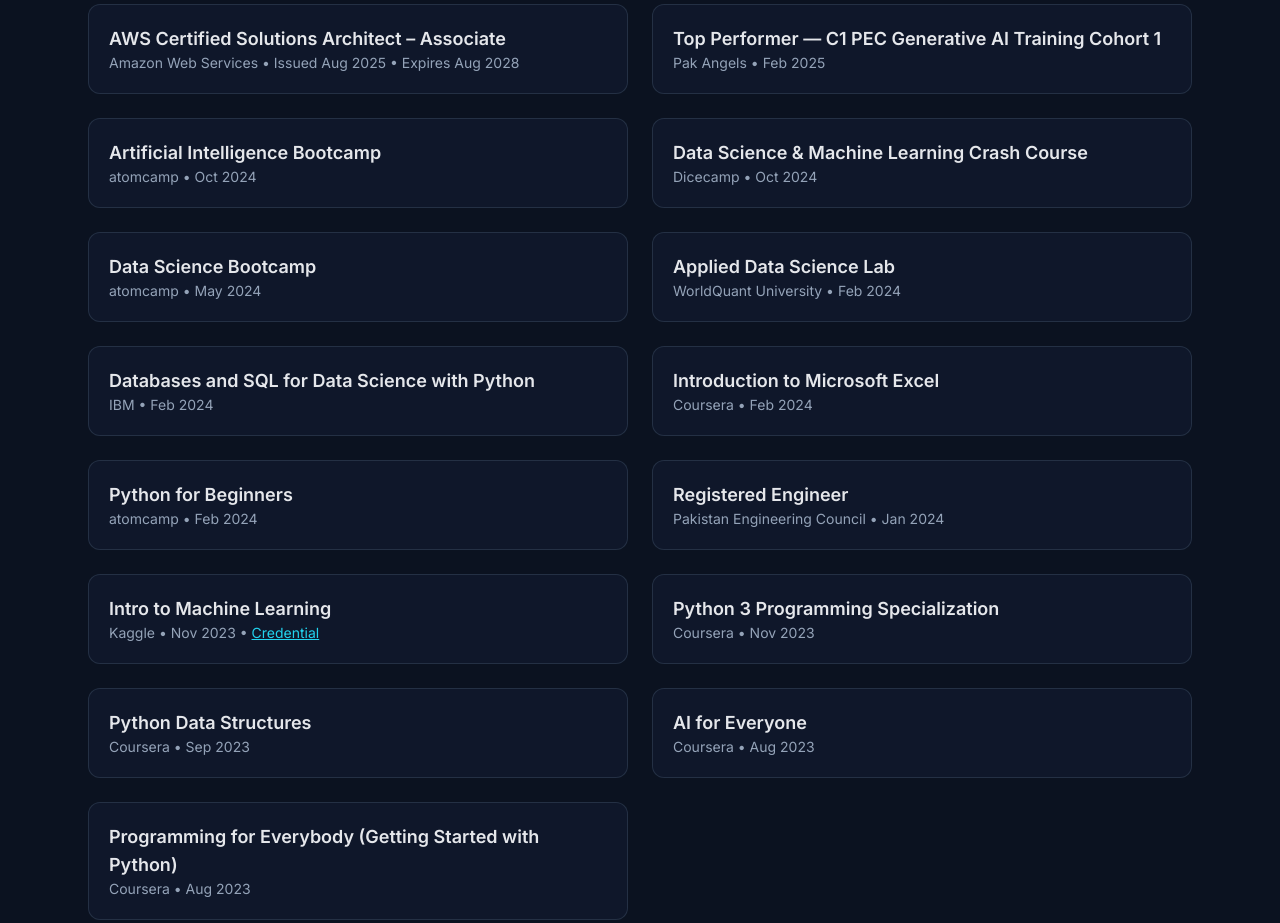
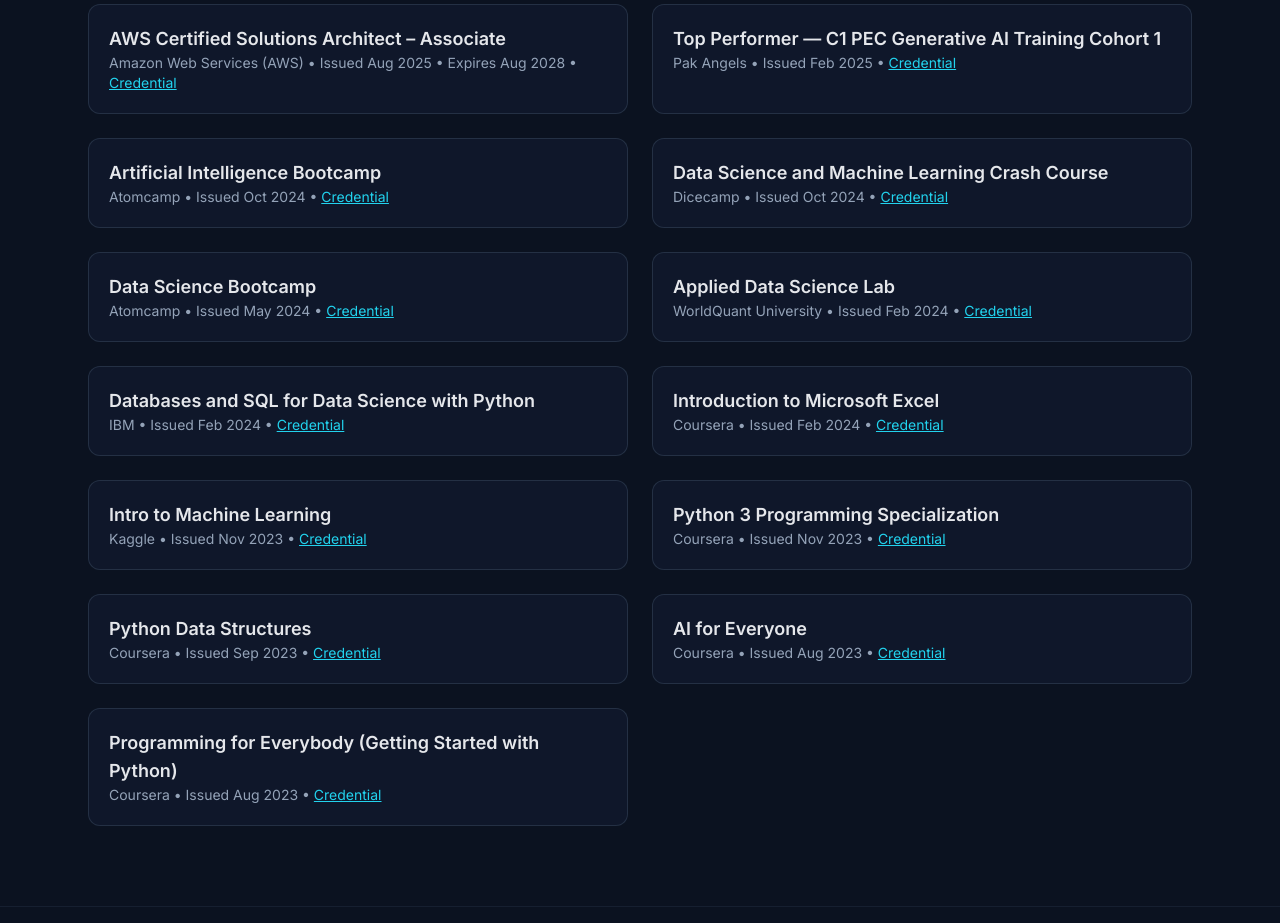
Before and after one commit to Akiffazal/my-portfolio-website, a plain HTML site: page index.html in a window 1280 px wide. Shown: the part 3649-4572 px from the top of the page. Drawn offline with nearby package versions, Linux system fonts and the light colour scheme; a small style sheet from the web is missing.

Commit message:
certification

```diff
--- a/index.html
+++ b/index.html
@@ -292,29 +292,111 @@
       </div>
     </section>
 
+
   <!-- Certifications Section -->
   <section id="certifications" class="py-12 sm:py-16 md:py-20 border-t border-slate-800/60">
     <div class="max-w-6xl mx-auto px-4 sm:px-6" data-aos="fade-up">
-          <h2 class="text-2xl sm:text-3xl font-semibold mb-6 sm:mb-8 flex items-center gap-3"><i class="fa-solid fa-certificate text-accent"></i> Certifications</h2>
+      <h2 class="text-2xl sm:text-3xl font-semibold mb-6 sm:mb-8 flex items-center gap-3">
+        <i class="fa-solid fa-certificate text-accent"></i> Certifications
+      </h2>
+
       <div class="grid md:grid-cols-2 gap-6">
-            <article class="border border-slate-700/60 bg-surface rounded-xl p-4 sm:p-5"><h3 class="text-base sm:text-lg font-semibold">AWS Certified Solutions Architect – Associate</h3><p class="text-muted text-sm">Amazon Web Services • Issued Aug 2025 • Expires Aug 2028</p></article>
-            <article class="border border-slate-700/60 bg-surface rounded-xl p-4 sm:p-5"><h3 class="text-base sm:text-lg font-semibold">Top Performer — C1 PEC Generative AI Training Cohort 1</h3><p class="text-muted text-sm">Pak Angels • Feb 2025</p></article>
-            <article class="border border-slate-700/60 bg-surface rounded-xl p-4 sm:p-5"><h3 class="text-base sm:text-lg font-semibold">Artificial Intelligence Bootcamp</h3><p class="text-muted text-sm">atomcamp • Oct 2024</p></article>
-            <article class="border border-slate-700/60 bg-surface rounded-xl p-4 sm:p-5"><h3 class="text-base sm:text-lg font-semibold">Data Science & Machine Learning Crash Course</h3><p class="text-muted text-sm">Dicecamp • Oct 2024</p></article>
-            <article class="border border-slate-700/60 bg-surface rounded-xl p-4 sm:p-5"><h3 class="text-base sm:text-lg font-semibold">Data Science Bootcamp</h3><p class="text-muted text-sm">atomcamp • May 2024</p></article>
-            <article class="border border-slate-700/60 bg-surface rounded-xl p-4 sm:p-5"><h3 class="text-base sm:text-lg font-semibold">Applied Data Science Lab</h3><p class="text-muted text-sm">WorldQuant University • Feb 2024</p></article>
-            <article class="border border-slate-700/60 bg-surface rounded-xl p-4 sm:p-5"><h3 class="text-base sm:text-lg font-semibold">Databases and SQL for Data Science with Python</h3><p class="text-muted text-sm">IBM • Feb 2024</p></article>
-            <article class="border border-slate-700/60 bg-surface rounded-xl p-4 sm:p-5"><h3 class="text-base sm:text-lg font-semibold">Introduction to Microsoft Excel</h3><p class="text-muted text-sm">Coursera • Feb 2024</p></article>
-            <article class="border border-slate-700/60 bg-surface rounded-xl p-4 sm:p-5"><h3 class="text-base sm:text-lg font-semibold">Python for Beginners</h3><p class="text-muted text-sm">atomcamp • Feb 2024</p></article>
-            <article class="border border-slate-700/60 bg-surface rounded-xl p-4 sm:p-5"><h3 class="text-base sm:text-lg font-semibold">Registered Engineer</h3><p class="text-muted text-sm">Pakistan Engineering Council • Jan 2024</p></article>
-            <article class="border border-slate-700/60 bg-surface rounded-xl p-4 sm:p-5"><h3 class="text-base sm:text-lg font-semibold">Intro to Machine Learning</h3><p class="text-muted text-sm">Kaggle • Nov 2023 • <a class="text-accent underline" href="https://www.kaggle.com/learn/certification/akiffazal/intro-to-machine-learning" target="_blank" rel="noopener">Credential</a></p></article>
-            <article class="border border-slate-700/60 bg-surface rounded-xl p-4 sm:p-5"><h3 class="text-base sm:text-lg font-semibold">Python 3 Programming Specialization</h3><p class="text-muted text-sm">Coursera • Nov 2023</p></article>
-            <article class="border border-slate-700/60 bg-surface rounded-xl p-4 sm:p-5"><h3 class="text-base sm:text-lg font-semibold">Python Data Structures</h3><p class="text-muted text-sm">Coursera • Sep 2023</p></article>
-            <article class="border border-slate-700/60 bg-surface rounded-xl p-4 sm:p-5"><h3 class="text-base sm:text-lg font-semibold">AI for Everyone</h3><p class="text-muted text-sm">Coursera • Aug 2023</p></article>
-            <article class="border border-slate-700/60 bg-surface rounded-xl p-4 sm:p-5"><h3 class="text-base sm:text-lg font-semibold">Programming for Everybody (Getting Started with Python)</h3><p class="text-muted text-sm">Coursera • Aug 2023</p></article>
+
+        <article class="border border-slate-700/60 bg-surface rounded-xl p-4 sm:p-5">
+          <h3 class="text-base sm:text-lg font-semibold">AWS Certified Solutions Architect – Associate</h3>
+          <p class="text-muted text-sm">Amazon Web Services (AWS) • Issued Aug 2025 • Expires Aug 2028 •
+            <a class="text-accent underline" href="https://www.credly.com/badges/9c768388-c2d0-4438-a08b-c1f3ec453008/linked_in_profile" target="_blank" rel="noopener">Credential</a>
+          </p>
+        </article>
+
+        <article class="border border-slate-700/60 bg-surface rounded-xl p-4 sm:p-5">
+          <h3 class="text-base sm:text-lg font-semibold">Top Performer — C1 PEC Generative AI Training Cohort 1</h3>
+          <p class="text-muted text-sm">Pak Angels • Issued Feb 2025 •
+            <a class="text-accent underline" href="https://credsverse.com/credentials/b58d39ad-4b10-4105-8646-9a06c88b83f7" target="_blank" rel="noopener">Credential</a>
+          </p>
+        </article>
+
+        <article class="border border-slate-700/60 bg-surface rounded-xl p-4 sm:p-5">
+          <h3 class="text-base sm:text-lg font-semibold">Artificial Intelligence Bootcamp</h3>
+          <p class="text-muted text-sm">Atomcamp • Issued Oct 2024 •
+            <a class="text-accent underline" href="https://credsverse.com/credentials/20c60585-2bde-45b2-80ec-c22bde5fcb20" target="_blank" rel="noopener">Credential</a>
+          </p>
+        </article>
+
+        <article class="border border-slate-700/60 bg-surface rounded-xl p-4 sm:p-5">
+          <h3 class="text-base sm:text-lg font-semibold">Data Science and Machine Learning Crash Course</h3>
+          <p class="text-muted text-sm">Dicecamp • Issued Oct 2024 •
+            <a class="text-accent underline" href="https://dicecamp.com/lms/certificate-public-link/iIj3YSvTeoQf50Cy4nbulOP2dUkErmxGK7RNcJBXDL6zhgWAaZ" target="_blank" rel="noopener">Credential</a>
+          </p>
+        </article>
+
+        <article class="border border-slate-700/60 bg-surface rounded-xl p-4 sm:p-5">
+          <h3 class="text-base sm:text-lg font-semibold">Data Science Bootcamp</h3>
+          <p class="text-muted text-sm">Atomcamp • Issued May 2024 •
+            <a class="text-accent underline" href="https://credsverse.com//credentials/21938abb-6545-41ec-8561-6a4d1e863468" target="_blank" rel="noopener">Credential</a>
+          </p>
+        </article>
+
+        <article class="border border-slate-700/60 bg-surface rounded-xl p-4 sm:p-5">
+          <h3 class="text-base sm:text-lg font-semibold">Applied Data Science Lab</h3>
+          <p class="text-muted text-sm">WorldQuant University • Issued Feb 2024 •
+            <a class="text-accent underline" href="https://www.credly.com/badges/69941393-8b84-4f16-a808-7aa5fcc757a1/linked_in_profile" target="_blank" rel="noopener">Credential</a>
+          </p>
+        </article>
+
+        <article class="border border-slate-700/60 bg-surface rounded-xl p-4 sm:p-5">
+          <h3 class="text-base sm:text-lg font-semibold">Databases and SQL for Data Science with Python</h3>
+          <p class="text-muted text-sm">IBM • Issued Feb 2024 •
+            <a class="text-accent underline" href="https://www.coursera.org/account/accomplishments/records/VHDJJELTH8HJ" target="_blank" rel="noopener">Credential</a>
+          </p>
+        </article>
+
+        <article class="border border-slate-700/60 bg-surface rounded-xl p-4 sm:p-5">
+          <h3 class="text-base sm:text-lg font-semibold">Introduction to Microsoft Excel</h3>
+          <p class="text-muted text-sm">Coursera • Issued Feb 2024 •
+            <a class="text-accent underline" href="https://www.coursera.org/account/accomplishments/records/4RHER6TCL7G4" target="_blank" rel="noopener">Credential</a>
+          </p>
+        </article>
+
+        <article class="border border-slate-700/60 bg-surface rounded-xl p-4 sm:p-5">
+          <h3 class="text-base sm:text-lg font-semibold">Intro to Machine Learning</h3>
+          <p class="text-muted text-sm">Kaggle • Issued Nov 2023 •
+            <a class="text-accent underline" href="https://www.kaggle.com/learn/certification/akiffazal/intro-to-machine-learning" target="_blank" rel="noopener">Credential</a>
+          </p>
+        </article>
+
+        <article class="border border-slate-700/60 bg-surface rounded-xl p-4 sm:p-5">
+          <h3 class="text-base sm:text-lg font-semibold">Python 3 Programming Specialization</h3>
+          <p class="text-muted text-sm">Coursera • Issued Nov 2023 •
+            <a class="text-accent underline" href="https://www.coursera.org/account/accomplishments/specialization/certificate/Q7C4KED8GJ5X" target="_blank" rel="noopener">Credential</a>
+          </p>
+        </article>
+
+        <article class="border border-slate-700/60 bg-surface rounded-xl p-4 sm:p-5">
+          <h3 class="text-base sm:text-lg font-semibold">Python Data Structures</h3>
+          <p class="text-muted text-sm">Coursera • Issued Sep 2023 •
+            <a class="text-accent underline" href="https://www.coursera.org/account/accomplishments/certificate/V8RM2K6R2828" target="_blank" rel="noopener">Credential</a>
+          </p>
+        </article>
+
+        <article class="border border-slate-700/60 bg-surface rounded-xl p-4 sm:p-5">
+          <h3 class="text-base sm:text-lg font-semibold">AI for Everyone</h3>
+          <p class="text-muted text-sm">Coursera • Issued Aug 2023 •
+            <a class="text-accent underline" href="https://www.coursera.org/account/accomplishments/certificate/G3XBBV4T4TF5" target="_blank" rel="noopener">Credential</a>
+          </p>
+        </article>
+
+        <article class="border border-slate-700/60 bg-surface rounded-xl p-4 sm:p-5">
+          <h3 class="text-base sm:text-lg font-semibold">Programming for Everybody (Getting Started with Python)</h3>
+          <p class="text-muted text-sm">Coursera • Issued Aug 2023 •
+            <a class="text-accent underline" href="https://www.coursera.org/account/accomplishments/certificate/74QHDJHSKCD2" target="_blank" rel="noopener">Credential</a>
+          </p>
+        </article>
+
       </div>
     </div>
   </section>
+
 
     <!-- Contact Section -->
     <section id="contact" class="py-12 sm:py-16 md:py-20 border-t border-slate-800/60">
```
Lines whose indentation alone changed are shown as unchanged.
